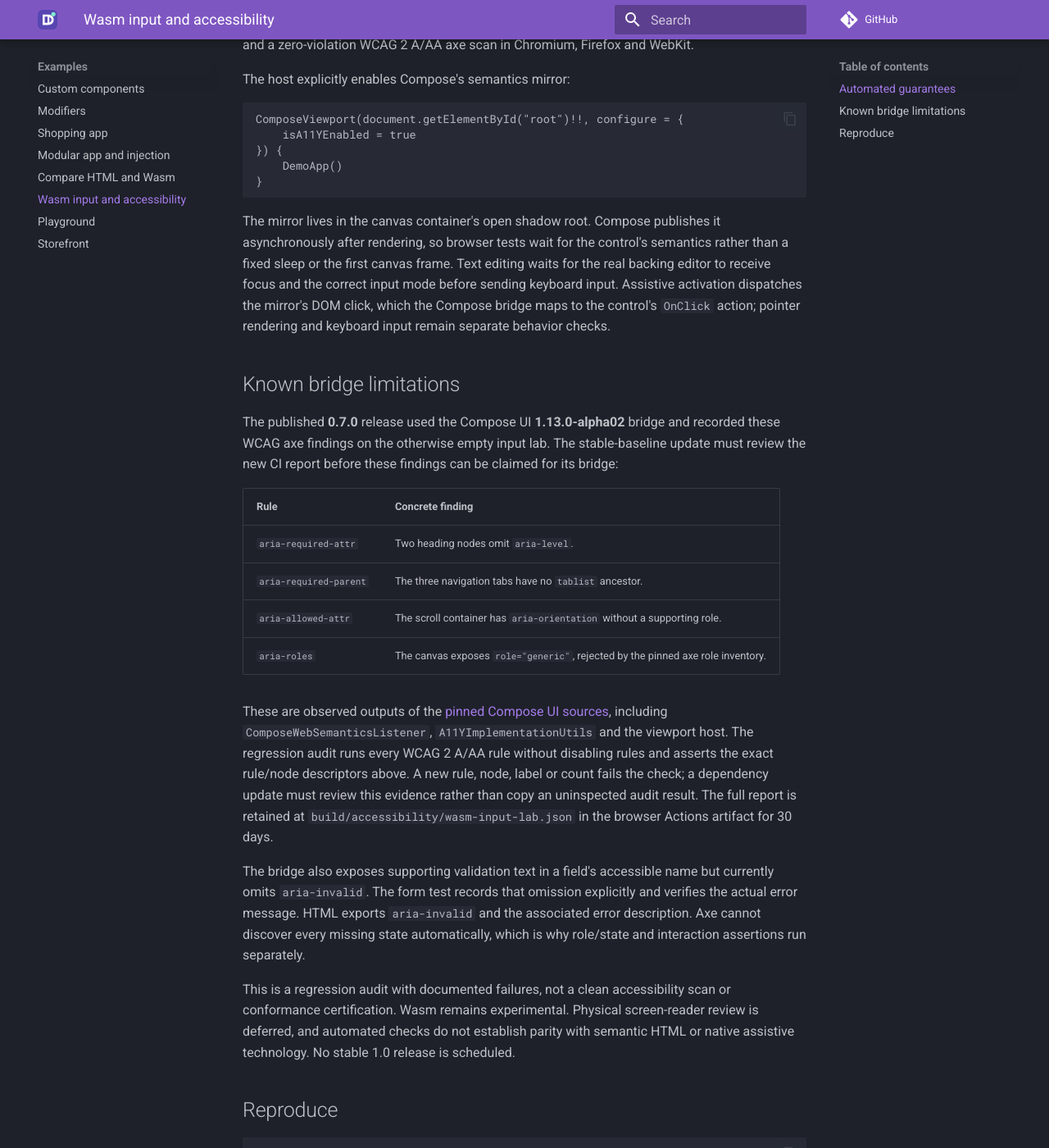
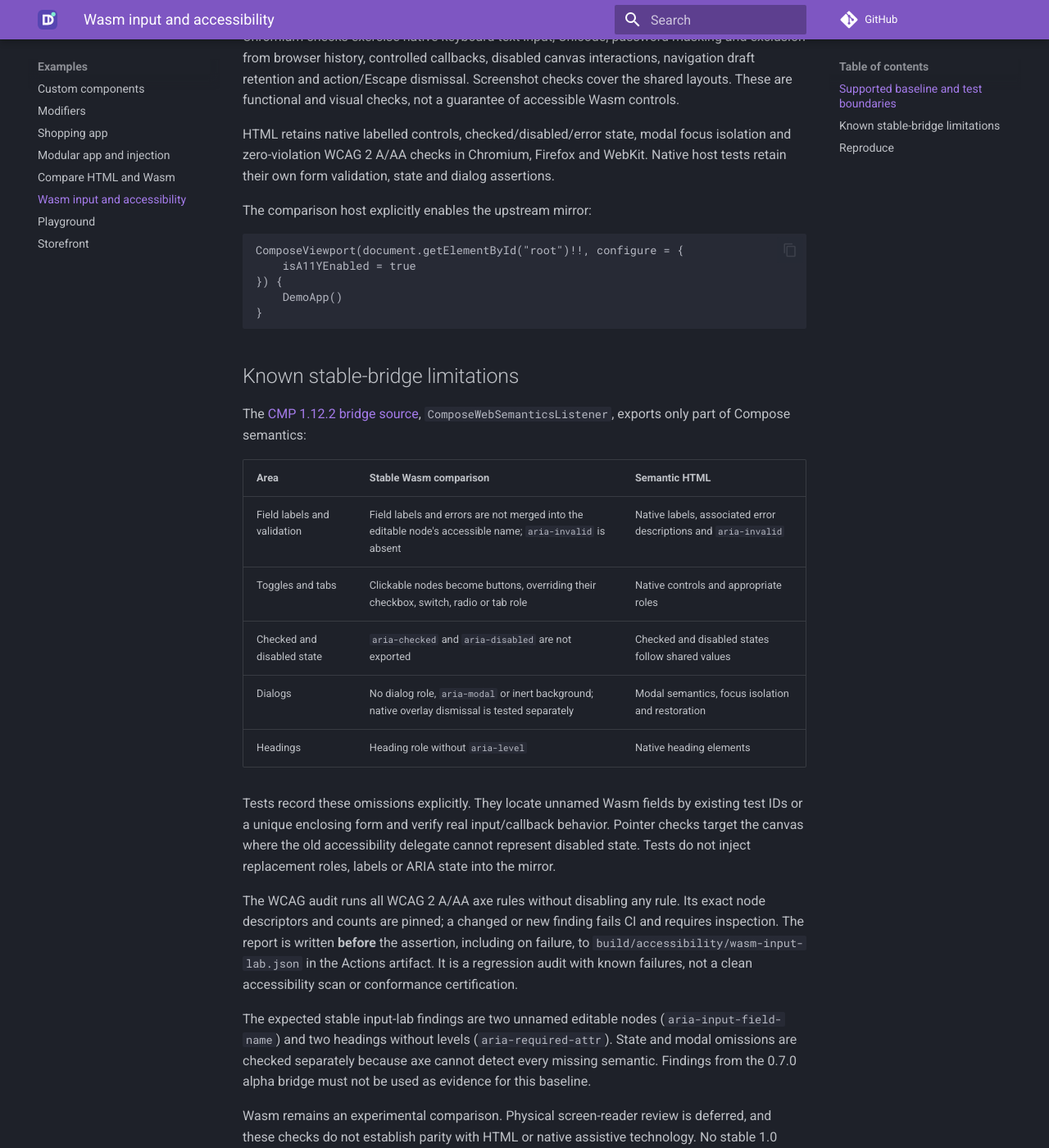
Before and after one commit to samuolis/domposable, an MkDocs documentation site: the page built from docs/wasm.md, in a window 1280 px wide and 1400 px high, scrolled down 827 px. Shown: the whole window at 82% size. Built offline with MkDocs 1.6.1 and Material for MkDocs 9.7.7, drawn with Linux system fonts in a browser that asks for light colours; comment, search, counter and statistics services are not loaded; some of the changed text lies outside the part shown.

Commit message:
Document and test stable Wasm comparison boundaries

````diff
--- a/docs/wasm.md
+++ b/docs/wasm.md
@@ -17,11 +17,15 @@ DomposableTextField(
 
 The example retains ordinary drafts through browser restoration. Its sample password stays in memory and is never registered with browser-history saveables; a page refresh clears it. The purpose controls native keyboard input and password masking, while HTML uses a native password input.
 
-## Automated guarantees
+## Supported baseline and test boundaries
 
-Chromium Wasm checks exercise the real Compose text-input bridge and accessibility action delegates. They verify Unicode text entry, masked password semantics, private values absent from saved browser history, field error/disabled state, checkbox callbacks, preview feedback, modal background isolation, and action/Escape dismissal. Native JVM tests exercise the same shared form's validation, disabled state and modal actions. HTML runs the native-control flow and a zero-violation WCAG 2 A/AA axe scan in Chromium, Firefox and WebKit.
+The Wasm comparison uses **Compose Multiplatform 1.12.2**. Its accessibility mirror is experimental and substantially more limited than the bridge used by Domposable 0.7.0, which depended on CMP 1.13 alpha. Semantic HTML is the primary web renderer; use it for browser forms and accessible web applications.
 
-The host explicitly enables Compose's semantics mirror:
+Chromium checks exercise native keyboard text input, Unicode, password masking and exclusion from browser history, controlled callbacks, disabled canvas interactions, navigation draft retention and action/Escape dismissal. Screenshot checks cover the shared layouts. These are functional and visual checks, not a guarantee of accessible Wasm controls.
+
+HTML retains native labelled controls, checked/disabled/error state, modal focus isolation and zero-violation WCAG 2 A/AA checks in Chromium, Firefox and WebKit. Native host tests retain their own form validation, state and dialog assertions.
+
+The comparison host explicitly enables the upstream mirror:
 
 ```kotlin
 ComposeViewport(document.getElementById("root")!!, configure = {
@@ -31,24 +35,25 @@ ComposeViewport(document.getElementById("root")!!, configure = {
 }
 ```
 
-The mirror lives in the canvas container's open shadow root. Compose publishes it asynchronously after rendering, so browser tests wait for the control's semantics rather than a fixed sleep or the first canvas frame. Text editing waits for the real backing editor to receive focus and the correct input mode before sending keyboard input. Assistive activation dispatches the mirror's DOM click, which the Compose bridge maps to the control's `OnClick` action; pointer rendering and keyboard input remain separate behavior checks.
+## Known stable-bridge limitations
 
-## Known bridge limitations
+The [CMP 1.12.2 bridge source](https://repo.maven.apache.org/maven2/org/jetbrains/compose/ui/ui-wasm-js/1.12.2/ui-wasm-js-1.12.2-sources.jar), `ComposeWebSemanticsListener`, exports only part of Compose semantics:
 
-The published **0.7.0** release used the Compose UI **1.13.0-alpha02** bridge and recorded these WCAG axe findings on the otherwise empty input lab. The stable-baseline update must review the new CI report before these findings can be claimed for its bridge:
+| Area | Stable Wasm comparison | Semantic HTML |
+| --- | --- | --- |
+| Field labels and validation | Field labels and errors are not merged into the editable node's accessible name; `aria-invalid` is absent | Native labels, associated error descriptions and `aria-invalid` |
+| Toggles and tabs | Clickable nodes become buttons, overriding their checkbox, switch, radio or tab role | Native controls and appropriate roles |
+| Checked and disabled state | `aria-checked` and `aria-disabled` are not exported | Checked and disabled states follow shared values |
+| Dialogs | No dialog role, `aria-modal` or inert background; native overlay dismissal is tested separately | Modal semantics, focus isolation and restoration |
+| Headings | Heading role without `aria-level` | Native heading elements |
 
-| Rule | Concrete finding |
-| --- | --- |
-| `aria-required-attr` | Two heading nodes omit `aria-level`. |
-| `aria-required-parent` | The three navigation tabs have no `tablist` ancestor. |
-| `aria-allowed-attr` | The scroll container has `aria-orientation` without a supporting role. |
-| `aria-roles` | The canvas exposes `role="generic"`, rejected by the pinned axe role inventory. |
+Tests record these omissions explicitly. They locate unnamed Wasm fields by existing test IDs or a unique enclosing form and verify real input/callback behavior. Pointer checks target the canvas where the old accessibility delegate cannot represent disabled state. Tests do not inject replacement roles, labels or ARIA state into the mirror.
 
-These are observed outputs of the [pinned Compose UI sources](https://repo.maven.apache.org/maven2/org/jetbrains/compose/ui/ui-wasm-js/1.13.0-alpha02/ui-wasm-js-1.13.0-alpha02-sources.jar), including `ComposeWebSemanticsListener`, `A11YImplementationUtils` and the viewport host. The regression audit runs every WCAG 2 A/AA rule without disabling rules and asserts the exact rule/node descriptors above. A new rule, node, label or count fails the check; a dependency update must review this evidence rather than copy an uninspected audit result. The full report is retained at `build/accessibility/wasm-input-lab.json` in the browser Actions artifact for 30 days.
+The WCAG audit runs all WCAG 2 A/AA axe rules without disabling any rule. Its exact node descriptors and counts are pinned; a changed or new finding fails CI and requires inspection. The report is written **before** the assertion, including on failure, to `build/accessibility/wasm-input-lab.json` in the Actions artifact. It is a regression audit with known failures, not a clean accessibility scan or conformance certification.
 
-The bridge also exposes supporting validation text in a field's accessible name but currently omits `aria-invalid`. The form test records that omission explicitly and verifies the actual error message. HTML exports `aria-invalid` and the associated error description. Axe cannot discover every missing state automatically, which is why role/state and interaction assertions run separately.
+The expected stable input-lab findings are two unnamed editable nodes (`aria-input-field-name`) and two headings without levels (`aria-required-attr`). State and modal omissions are checked separately because axe cannot detect every missing semantic. Findings from the 0.7.0 alpha bridge must not be used as evidence for this baseline.
 
-This is a regression audit with documented failures, not a clean accessibility scan or conformance certification. Wasm remains experimental. Physical screen-reader review is deferred, and automated checks do not establish parity with semantic HTML or native assistive technology. No stable 1.0 release is scheduled.
+Wasm remains an experimental comparison. Physical screen-reader review is deferred, and these checks do not establish parity with HTML or native assistive technology. No stable 1.0 release is scheduled.
 
 ## Reproduce
 
````
Also changed, not shown: docs/compare.md (+2 -0 lines), docs/compatibility.md (+2 -0 lines), 3 other files.
